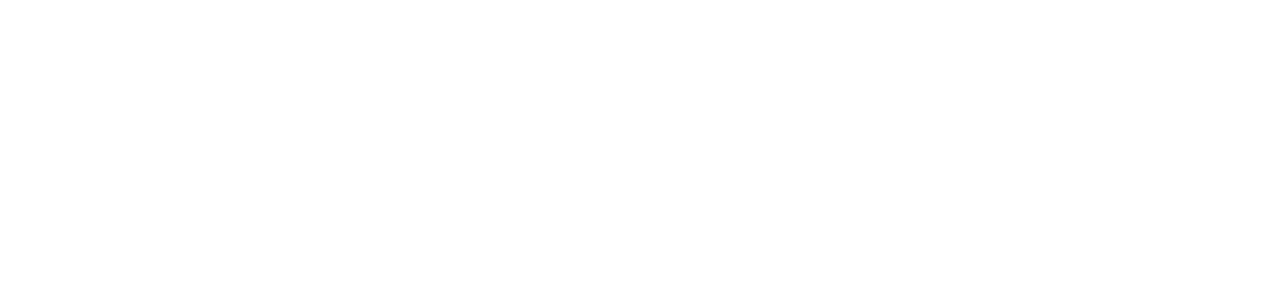
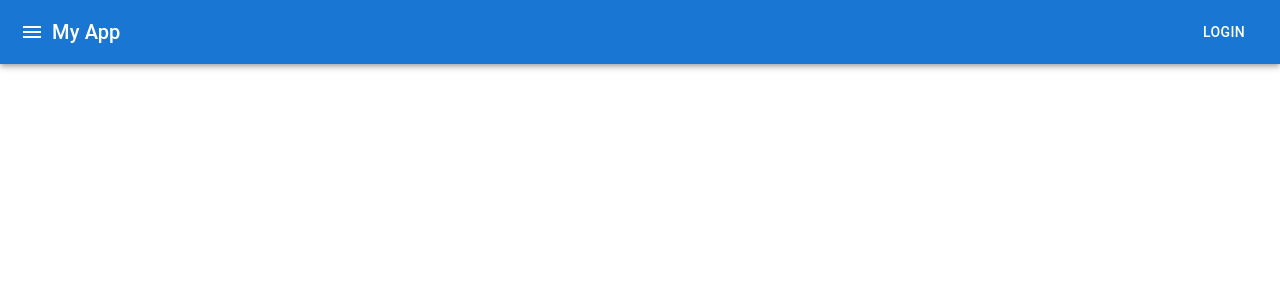
Before and after one commit to lyao4321/hackathon2023, a React (Create React App) app in the folder frontend/: page /nav in a window 1280 px wide. Before the commit this address had no page. Shown: the top 300 px of the page. Built offline with nearby package versions, Linux system fonts and the light colour scheme.

Commit message:
navbar rework

```diff
--- a/frontend/package.json
+++ b/frontend/package.json
@@ -6,6 +6,7 @@
     "@emotion/react": "^11.11.1",
     "@emotion/styled": "^11.11.0",
     "@fontsource/roboto": "^5.0.8",
+    "@mui/icons-material": "^5.14.9",
     "@mui/material": "^5.14.9",
     "@testing-library/jest-dom": "^5.17.0",
     "@testing-library/react": "^13.4.0",
--- a/frontend/src/App.tsx
+++ b/frontend/src/App.tsx
@@ -7,11 +7,13 @@
 } from 'react-router-dom';
 import Login from './containers/Login';
 import Register from './containers/Register';
+import Navbar from './containers/Navbar';
 
 const App: React.FC = () => {
     return (
         <Router>
             <Routes>
+                <Route path="/nav" element={<Navbar />} />
                 <Route path="/login" element={<Login />} />
                 <Route path="/register" element={<Register />} />
                 <Route path="/" element={<Navigate to="/login" />} />
--- /dev/null
+++ b/frontend/src/containers/Navbar.tsx
@@ -0,0 +1,21 @@
+import React from 'react';
+import { AppBar, Toolbar, Typography, Button, IconButton } from '@mui/material';
+import MenuIcon from '@mui/icons-material/Menu';
+
+const Navbar: React.FC = () => {
+    return (
+        <AppBar position="static">
+            <Toolbar>
+                <IconButton edge="start" color="inherit" aria-label="menu">
+                    <MenuIcon />
+                </IconButton>
+                <Typography variant="h6" style={{ flexGrow: 1 }}>
+                    My App
+                </Typography>
+                <Button color="inherit">Login</Button>
+            </Toolbar>
+        </AppBar>
+    );
+}
+
+export default Navbar;
```
Also changed, not shown: 1 other file (tests, documents, lock files or other folders).
